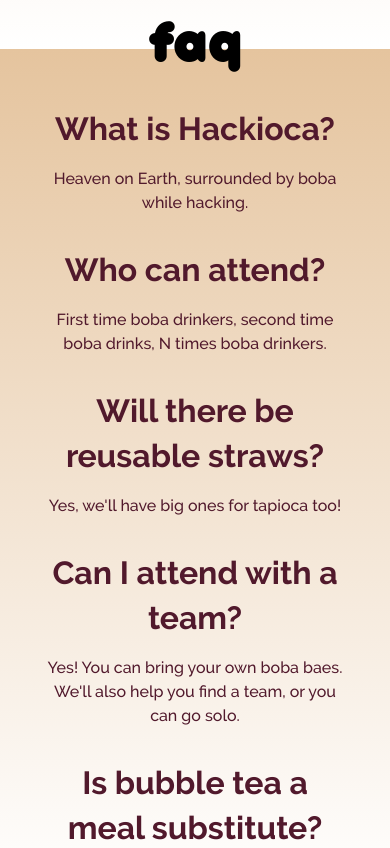
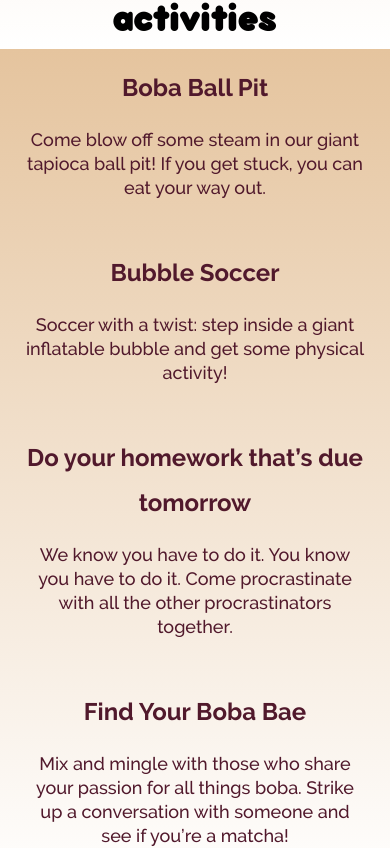
Before and after one commit to hackthenorth/hackioca.com, a React (Create React App) app: page / in a window 390 px wide. Shown: the part 5859-6707 px from the top of the page. Built offline with nearby package versions, Linux system fonts and the light colour scheme.

Commit message:
FE-59: Add Activities section (#10)
* add activities copy

* add activities component and styling

* scale font-sizes for mobile

* address feedback

```diff
--- a/src/app/App.tsx
+++ b/src/app/App.tsx
@@ -7,6 +7,7 @@ import Judges from "src/app/sections/Judges";
 import FAQ from "src/app/sections/FAQ";
 import Sponsors from "src/app/sections/Sponsors";
 import Prizes from "src/app/sections/Prizes";
+import Activities from "src/app/sections/Activities";
 import Workshops from "src/app/sections/Workshops";
 import About from "src/app/sections/About";
 
@@ -69,6 +70,7 @@ const App: React.FC = () => (
     <Workshops />
     <Sponsors />
     <Prizes />
+    <Activities />
     <FAQ />
     <GlobalStyle />
   </BobaProvider>
--- /dev/null
+++ b/src/app/sections/Activities/index.tsx
@@ -0,0 +1,86 @@
+import React from "react";
+import styled from "styled-components";
+
+import copy from "src/copy";
+import media from "src/utils/media";
+
+const ActivityContainer = styled.div`
+  max-width: 1440px;
+  margin: 0 auto;
+`;
+
+const Title = styled.h1`
+  font-family: "Bubbleboddy";
+  font-size: 48px;
+  color: #000;
+  text-align: center;
+
+  ${media.phone`
+    font-size: 40px;
+  `}
+`;
+
+const BodyContainer = styled.div`
+  display: flex;
+  justify-content: space-between;
+  flex-wrap: wrap;
+  padding: 0 129px;
+
+  ${media.phone`
+    padding: 0 25px;
+  `}
+`;
+
+const Activity = styled.div`
+  font-family: "Raleway";
+  color: #51192c;
+  margin-bottom: 32px;
+  width: 47.3%;
+
+  h4 {
+    font-weight: 700;
+    line-height: 45px;
+    font-size: 32px;
+    margin-top: 0;
+    margin-bottom: 16px;
+  }
+
+  p {
+    font-weight: 500;
+    font-size: 16px;
+    line-height: 24px;
+  }
+
+  ${media.phone`
+    width: 100%;
+    text-align: center;
+
+    h4 {
+      font-size: 24px;
+    }
+
+    p {
+      font-size: 18px;
+    }
+  `}
+`;
+
+const Body = (
+  <BodyContainer>
+    {copy.activities.body.map(({ activity, desc }) => (
+      <Activity key={activity}>
+        <h4>{activity}</h4>
+        <p>{desc}</p>
+      </Activity>
+    ))}
+  </BodyContainer>
+);
+
+const Activities: React.FC = () => (
+  <ActivityContainer id="activities">
+    <Title>{copy.activities.title}</Title>
+    {Body}
+  </ActivityContainer>
+);
+
+export default React.memo(Activities);
--- a/src/copy.ts
+++ b/src/copy.ts
@@ -161,6 +161,31 @@ export default {
       }
     ]
   },
+  activities: {
+    title: "activities",
+    body: [
+      {
+        activity: "Boba Ball Pit",
+        desc:
+          "Come blow off some steam in our giant tapioca ball pit! If you get stuck, you can eat your way out."
+      },
+      {
+        activity: "Bubble Soccer",
+        desc:
+          "Soccer with a twist: step inside a giant inflatable bubble and get some physical activity!"
+      },
+      {
+        activity: "Do your homework that’s due tomorrow",
+        desc:
+          "We know you have to do it. You know you have to do it. Come procrastinate with all the other procrastinators together."
+      },
+      {
+        activity: "Find Your Boba Bae",
+        desc:
+          "Mix and mingle with those who share your passion for all things boba. Strike up a conversation with someone and see if you’re a matcha!"
+      }
+    ]
+  },
   workshops: {
     title: "workshops",
     body: [
```
